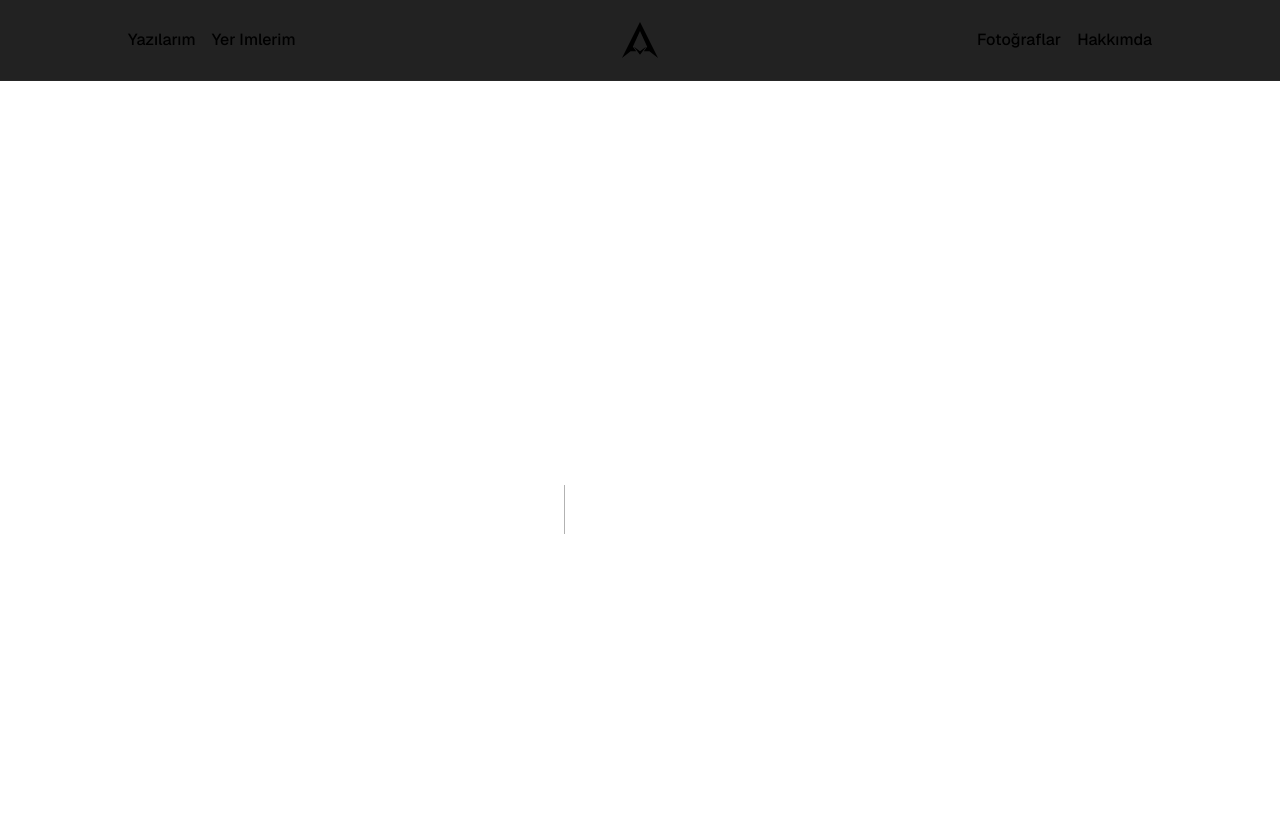
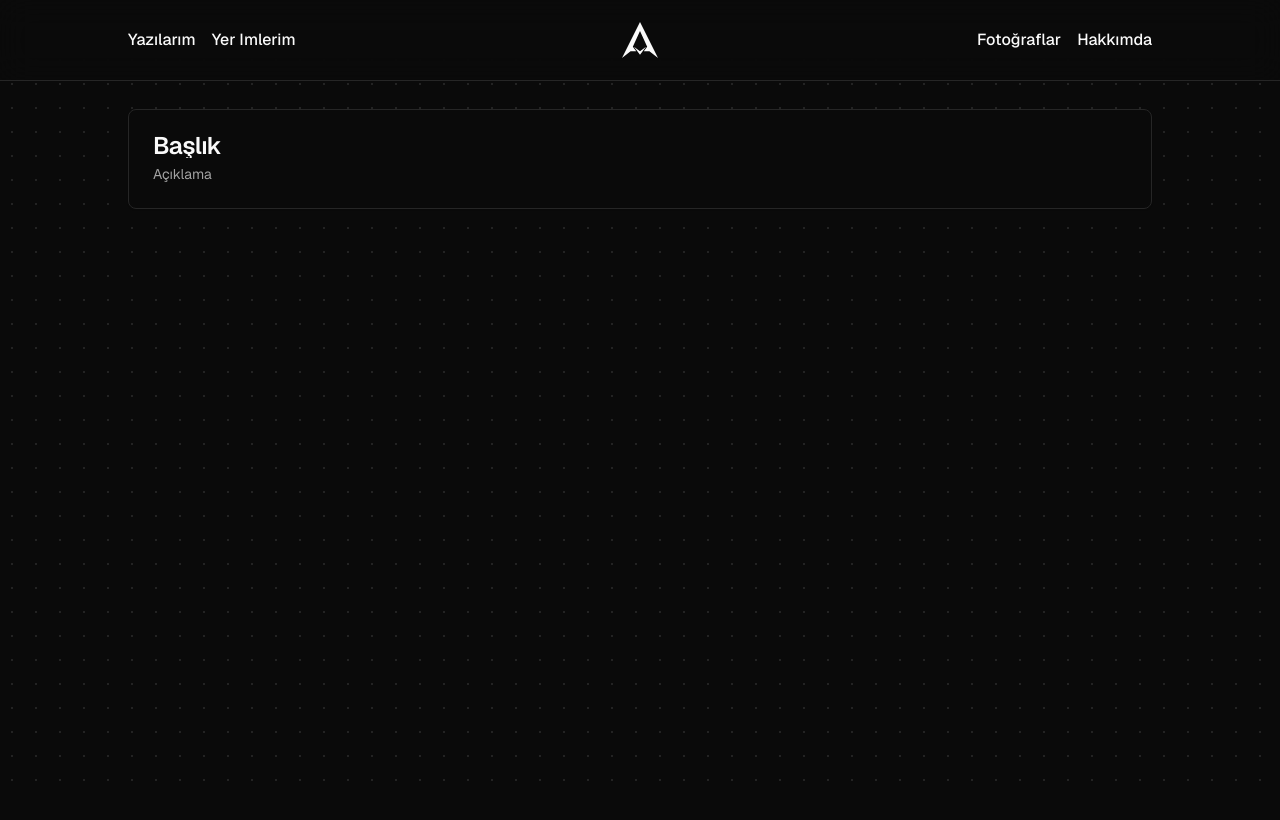
Before and after one commit to muhammetakalan/akalan.dev, a Next.js app: page /posts in a window 1280 px wide. Before the commit this address had no page. Shown: the top 820 px of the page. Built offline with nearby package versions, Linux system fonts and the light colour scheme.

Commit message:
feat: added blog list page

```diff
--- a/content/deneme-yazisi.mdx
+++ /dev/null
@@ -1,5 +0,0 @@
----
-title: Deneme Yazısı
----
-
-Bu yazı deneme amaçlı yazılmıştır.
--- /dev/null
+++ b/content/title.mdx
@@ -0,0 +1,7 @@
+---
+title: 'Başlık'
+date: '2023-12-21'
+description: 'Açıklama '
+---
+
+Bu blog yazısı deneme amaçlı yazılmıştır.
--- a/src/app/bookmarks/page.tsx
+++ b/src/app/bookmarks/page.tsx
@@ -42,12 +42,11 @@ export default async function Bookmarks() {
         kaynakları bulabilirsiniz.
       </p>
 
-      {data &&
-        data.items.map((item, i) => (
-          <a className="block" href={item.link} target="_blank" key={i}>
-            <Card className="relative flex overflow-hidden">
+      {data.items.map((item, i) => (
+        <Card className="relative overflow-hidden" key={i}>
+          <a className="flex" href={item.link} target="_blank">
             <Image
-                className="h-32 w-full max-w-48 bg-cover"
+              className="h-32 w-full max-w-48 bg-muted-foreground object-cover"
               src={item.cover}
               alt="cover"
               width={192}
@@ -58,15 +57,12 @@ export default async function Bookmarks() {
               <CardDescription className="line-clamp-2">
                 {item.excerpt}
               </CardDescription>
-                <Badge
-                  className="absolute bottom-4 right-4"
-                  variant="secondary"
-                >
+              <Badge className="absolute bottom-4 right-4" variant="secondary">
                 {moment(item.created).startOf('hour').fromNow()}
               </Badge>
             </CardHeader>
+          </a>
         </Card>
-          </a>
       ))}
     </div>
   )
--- /dev/null
+++ b/src/app/posts/page.tsx
@@ -0,0 +1,54 @@
+import { serialize } from 'next-mdx-remote/serialize'
+
+import fs from 'fs'
+import path from 'path'
+
+import {
+  Card,
+  CardDescription,
+  CardHeader,
+  CardTitle
+} from '@/components/ui/card'
+
+import { Frontmatter } from '@/types'
+
+async function getData() {
+  const contentDir = 'content'
+  const files = fs.readdirSync(contentDir)
+
+  const data = await Promise.all(
+    files.map(async file => {
+      const filePath = path.join(contentDir, file)
+      const content = fs.readFileSync(filePath, 'utf8')
+
+      const { frontmatter } = await serialize(content, {
+        parseFrontmatter: true
+      })
+
+      return { ...(frontmatter as Frontmatter), slug: file.replace('.mdx', '') }
+    })
+  )
+
+  return data
+}
+
+export default async function Posts() {
+  const data = await getData()
+
+  return (
+    <div className="not-prose space-y-4">
+      {data.map((item, i) => (
+        <Card key={i}>
+          <a href={`/posts/${item.slug}`}>
+            <CardHeader>
+              <CardTitle className="line-clamp-1">{item.title}</CardTitle>
+              <CardDescription className="line-clamp-2">
+                {item.description}
+              </CardDescription>
+            </CardHeader>
+          </a>
+        </Card>
+      ))}
+    </div>
+  )
+}
--- a/src/components/Header.tsx
+++ b/src/components/Header.tsx
@@ -5,10 +5,7 @@ export default function Header() {
     <header className="sticky top-0 z-10 border-b bg-background/90 font-medium backdrop-blur-lg transition-all">
       <div className="mx-auto flex h-20 max-w-screen-lg items-center justify-between">
         <div className="flex space-x-4">
-          <Link
-            className="cursor-pointer capitalize"
-            href="/posts/deneme-yazisi"
-          >
+          <Link className="cursor-pointer capitalize" href="/posts">
             yazılarım
           </Link>
           <Link className="cursor-pointer capitalize" href="/bookmarks">
--- a/src/types/index.ts
+++ b/src/types/index.ts
@@ -1,6 +1,6 @@
 type Frontmatter = {
   title: string
-  date: string
+  description: string
 }
 
 interface Bookmark {
```
Lines whose indentation alone changed are shown as unchanged.
